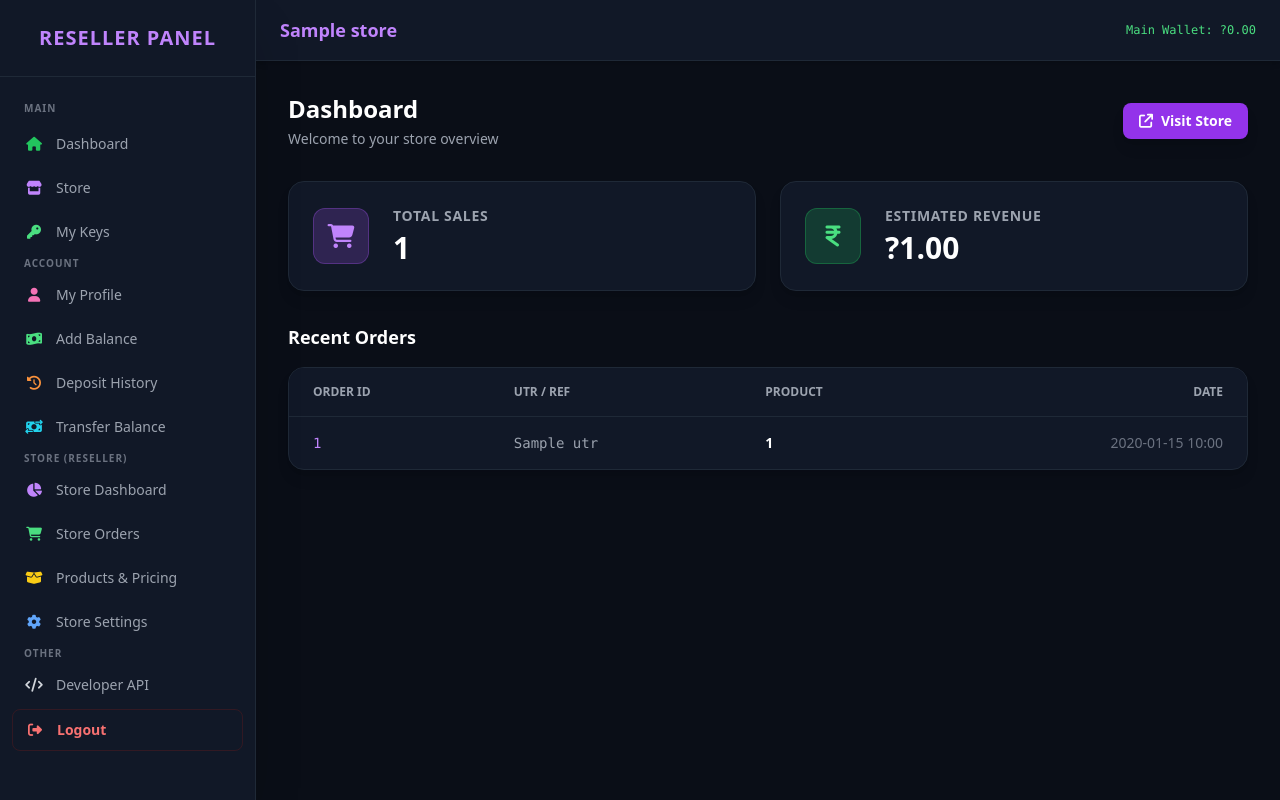
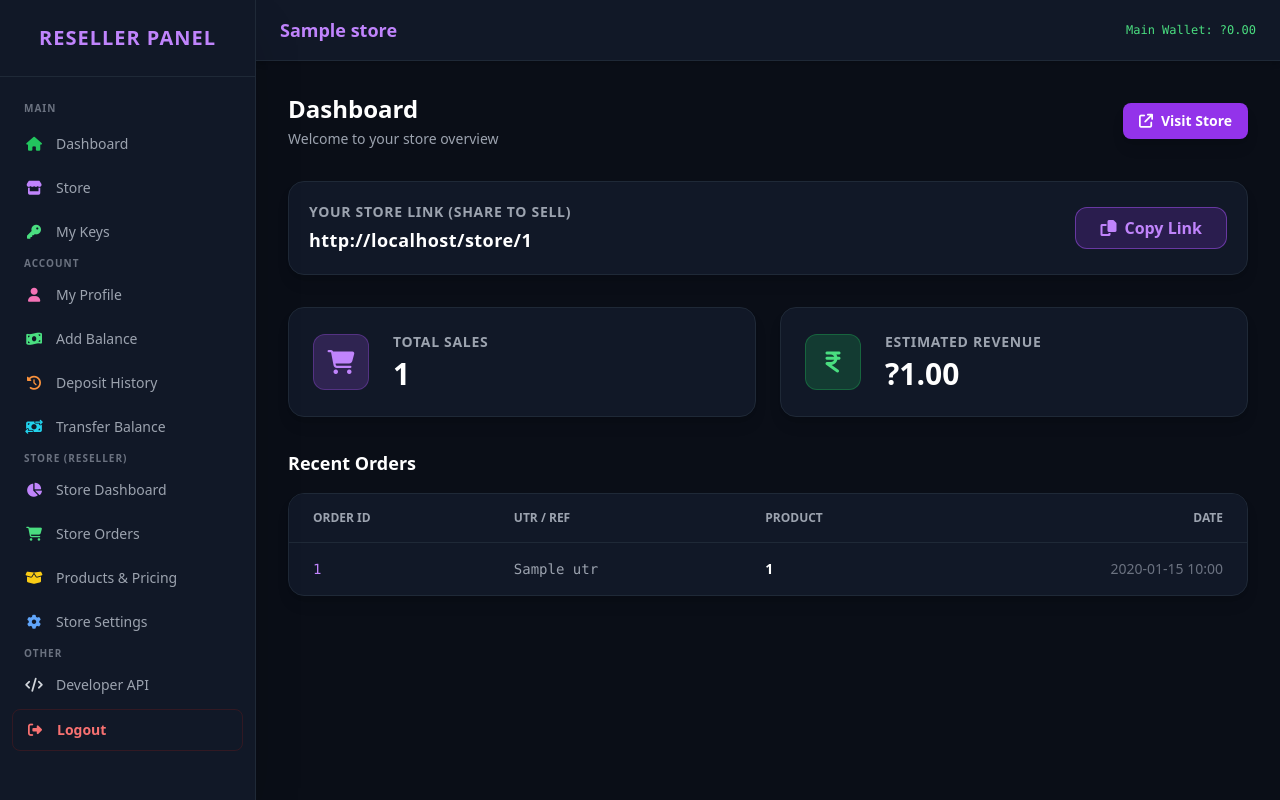
Before and after one commit to KARAMbhaiyaaaa425/yooooooo, a Python web app: template templates/reseller_admin/panel.html in a window 1280 px wide. Run offline with Jinja, Linux system fonts and the light colour scheme; the template is opened without the code that fills it: most values are stand-ins (such as "Sample title", 1, 10 or a date in 2020); some libraries are stand-ins or nearby versions.

Commit message:
Add files via upload

```diff
--- a/templates/reseller_admin/panel.html
+++ b/templates/reseller_admin/panel.html
@@ -12,6 +12,36 @@
     </a>
     {% endif %}
 </div>
+
+<!-- Store Link -->
+{% if store and store.store_id %}
+<div class="bg-[#111827] p-5 rounded-2xl border border-gray-800 shadow-lg mb-8 flex flex-col md:flex-row items-start md:items-center justify-between gap-4">
+    <div>
+        <p class="text-sm font-bold text-gray-400 uppercase tracking-wider mb-1">Your Store Link (Share to Sell)</p>
+        <p class="text-lg font-bold text-white tracking-wide" id="storeLink">{{ request.url_root }}store/{{ store.store_id }}</p>
+    </div>
+    <button onclick="copyStoreLink()" class="bg-purple-600/20 text-purple-400 border border-purple-500/50 hover:bg-purple-600 hover:text-white px-6 py-2 rounded-xl font-bold transition flex items-center gap-2">
+        <i class="fa-solid fa-copy"></i> Copy Link
+    </button>
+</div>
+<script>
+function copyStoreLink() {
+    const link = document.getElementById('storeLink').innerText;
+    navigator.clipboard.writeText(link).then(() => {
+        Swal.fire({
+            title: 'Copied!',
+            text: 'Store link copied to clipboard.',
+            icon: 'success',
+            toast: true,
+            position: 'top-end',
+            showConfirmButton: false,
+            timer: 2000,
+            background: '#111827', color: '#fff'
+        });
+    });
+}
+</script>
+{% endif %}
 
 <!-- Stats -->
 <div class="grid grid-cols-1 md:grid-cols-2 gap-6 mb-8">
```
